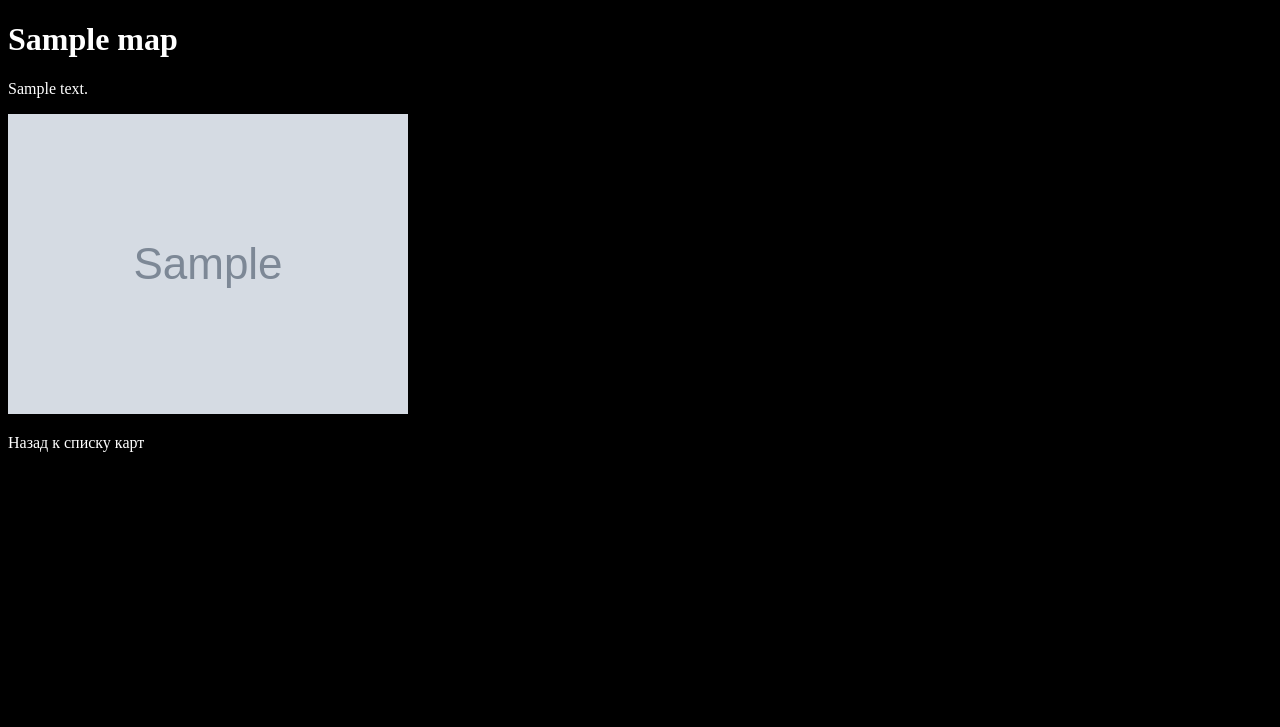
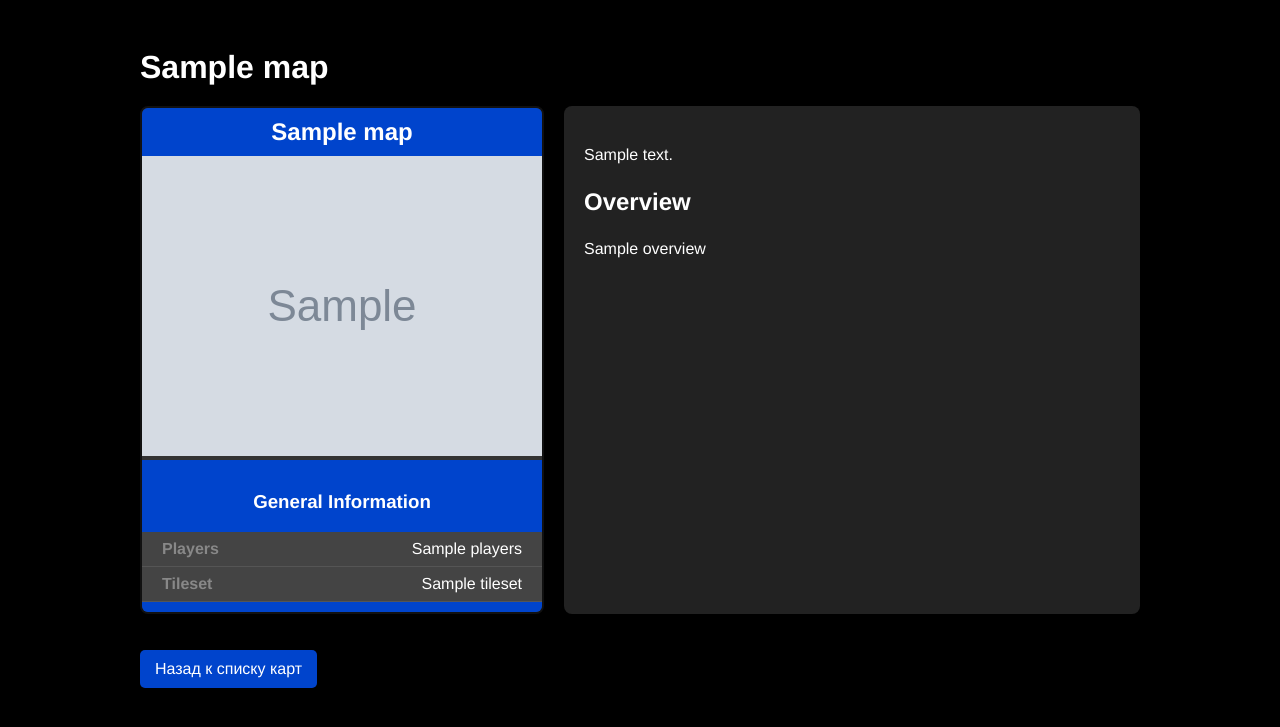
Before and after one commit to greg5320/-, a Django app: template bmstu_lab/static/templates/map_detail.html in a window 1280 px wide. Shown: the top 727 px of the page. Run offline with Django 3.2, Linux system fonts and the light colour scheme; the template is opened without the code that fills it: most values are stand-ins (such as "Sample title", 1, 10 or a date in 2020); grey boxes marked "Sample" are stand-in pictures.

Commit message:
add search, cart, images, descriptions

```diff
--- a/bmstu_lab/static/css/styles.css
+++ b/bmstu_lab/static/css/styles.css
@@ -1,6 +1,8 @@
-body{
+
+body {
     background-color: black;
     color: white;
+    font-family: Helvetica, Arial, sans-serif;
 }
 
 .map-container {
@@ -19,12 +21,151 @@ body{
     height: auto;
 }
 
-a {
+.map-detail-container {
+    max-width: 1000px;
+    margin: auto;
+    padding: 20px;
+}
+
+.main-title {
+    font-size: 2em;
+    margin-bottom: 20px;
+    text-align: left;
     color: white;
+}
+
+.map-content {
+    display: flex;
+    gap: 20px;
+}
+
+.map-card {
+    background-color: #333;
+    border: 2px solid #111;
+    border-radius: 8px;
+    overflow: hidden;
+    width: 400px;
+    text-align: center;
+    flex-shrink: 0;
+}
+
+.map-title {
+    background-color: #0044cc;
+    color: white;
+    padding: 10px;
+    font-size: 1.5em;
+    margin: 0;
+}
+
+.map-card-image {
+    width: 100%;
+    height: auto;
+}
+
+.general-info {
+    background-color: #0044cc;
+    padding: 10px 0;
+    border-top: 2px solid #0044cc;
+}
+
+.info-row {
+    display: flex;
+    justify-content: space-between;
+    padding: 8px 20px;
+    background-color: #444;
+    border-bottom: 1px solid #555;
+}
+
+.info-label {
+    color: #888;
+    font-weight: bold;
+}
+
+.info-value {
+    color: white;
+}
+
+.map-description {
+    flex: 1;
+    background-color: #222;
+    padding: 20px;
+    border-radius: 8px;
+}
+
+.map-description p {
+    margin-bottom: 15px;
+    line-height: 1.6;
+}
+
+.contents {
+    background-color: #333;
+    padding: 10px;
+    margin-bottom: 20px;
+    border-radius: 8px;
+    border: 1px solid #444;
+}
+
+.contents h4 {
+    margin: 0;
+    font-weight: bold;
+}
+
+.contents ol {
+    padding-left: 20px;
+}
+
+.toggle {
+    color: #1e90ff;
+    cursor: pointer;
+}
+
+.back-button {
+    display: inline-block;
+    padding: 10px 15px;
+    margin-top: 20px;
+    background-color: #0044cc;
+    color: white;
+    text-decoration: none;
+    border-radius: 5px;
+}
+
+.back-button:hover {
+    background-color: #0055ee;
+}
+
+button {
+    background-color: #333;
+    color: white;
+    border: none;
+    padding: 10px;
+    cursor: pointer;
+}
+
+
+.cart-icon-container {
+    position: absolute;
+    top: 20px;
+    right: 20px;
+}
+
+.cart-link {
+    position: relative;
     text-decoration: none;
 }
 
-a:hover {
+.cart-icon {
+    width: 55px;
+    height: 55px;
+}
+
+.cart-count {
+    position: absolute;
+    top: -40px;
+    right: -10px;
+    background-color: red;
     color: white;
-    text-decoration: underline;
+    border-radius: 50%;
+    padding: 5px 8px;
+    font-size: 14px;
+    font-weight: bold;
 }
--- a/bmstu_lab/static/templates/cart.html
+++ b/bmstu_lab/static/templates/cart.html
@@ -11,7 +11,9 @@
     <div class="map-container">
     {% for map in cart_maps %}
         <div class="map-item">
+            <a href="{% url 'map_detail' map.id %}?from=cart">
                 <img src="{{ map.image_url }}" alt="{{ map.title }}">
+            </a>
             <p>{{ map.title }}</p>
         </div>
     {% empty %}
--- a/bmstu_lab/static/templates/map_detail.html
+++ b/bmstu_lab/static/templates/map_detail.html
@@ -7,11 +7,37 @@
     <link rel="stylesheet" type="text/css" href="{% static 'css/styles.css' %}">
 </head>
 <body>
-    <h1>{{ map.title }}</h1>
-    <p>{{ map.description }}</p>
-    <img src="{{ map.image_url }}" alt="{{ map.title }}">
-    <p>
-        <a href="{% url 'maps' %}">Назад к списку карт</a>
-    </p>
+    <div class="map-detail-container">
+        <h1 class="main-title">{{ map.title }}</h1>
+        <div class="map-content">
+            <div class="map-card">
+                <h2 class="map-title">{{ map.title }}</h2>
+                <img src="{{ map.image_url }}" alt="{{ map.title }}" class="map-card-image">
+                <div class="general-info">
+                    <h3>General Information</h3>
+                    <div class="info-row">
+                        <span class="info-label">Players</span>
+                        <span class="info-value">{{map.players}}</span>
+                    </div>
+                    <div class="info-row">
+                        <span class="info-label">Tileset</span>
+                        <span class="info-value">{{ map.tileset}}</span>
+                    </div>
+                </div>
+            </div>
+            <div class="map-description">
+                <p>{{ map.description}}</p>
+                <h2>Overview</h2>
+                <p>{{ map.overview }}</p>
+            </div>
+        </div>
+        <p>
+            {% if request.GET.from == 'cart' %}
+                <a href="{% url 'view_cart' %}" class="back-button">Назад в корзину</a>
+            {% else %}
+                <a href="{% url 'maps' %}" class="back-button">Назад к списку карт</a>
+            {% endif %}
+        </p>
+    </div>
 </body>
 </html>
```
Also changed, not shown: bmstu_lab/static/templates/maps.html (+15 -3 lines), bmstu_lab/views.py (+12 -8 lines), bmstu_lab/urls.py (line endings or trailing spaces), db.sqlite3. Lines whose indentation alone changed are shown as unchanged.
